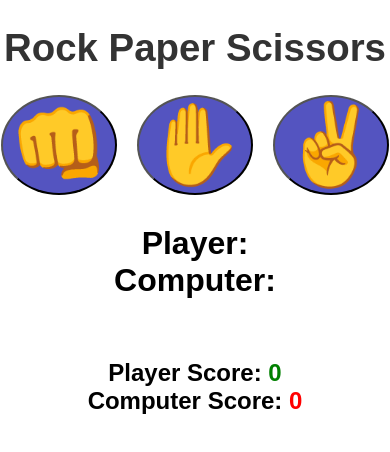
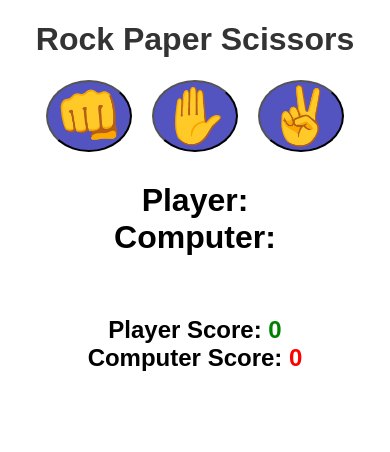
Before and after one commit to Samsonidze/Rock-Paper-Scissors, a plain HTML site: page index.html in a window 390 px wide. Drawn offline with Linux system fonts and the light colour scheme.

Commit message:
Add files via upload

```diff
--- a/style.css
+++ b/style.css
@@ -58,12 +58,12 @@ h1{
 
 @media (max-width: 570px){
     h1{
-        font-size: 2.4rem;
+        font-size: 2rem;
 
     }
     .choices button{
-        font-size: 5rem;
-        min-width: 70px;
+        font-size: 3.5rem;
+        min-width: 50px;
 
     }
     #playerDisplay, #computerDisplay{
```
